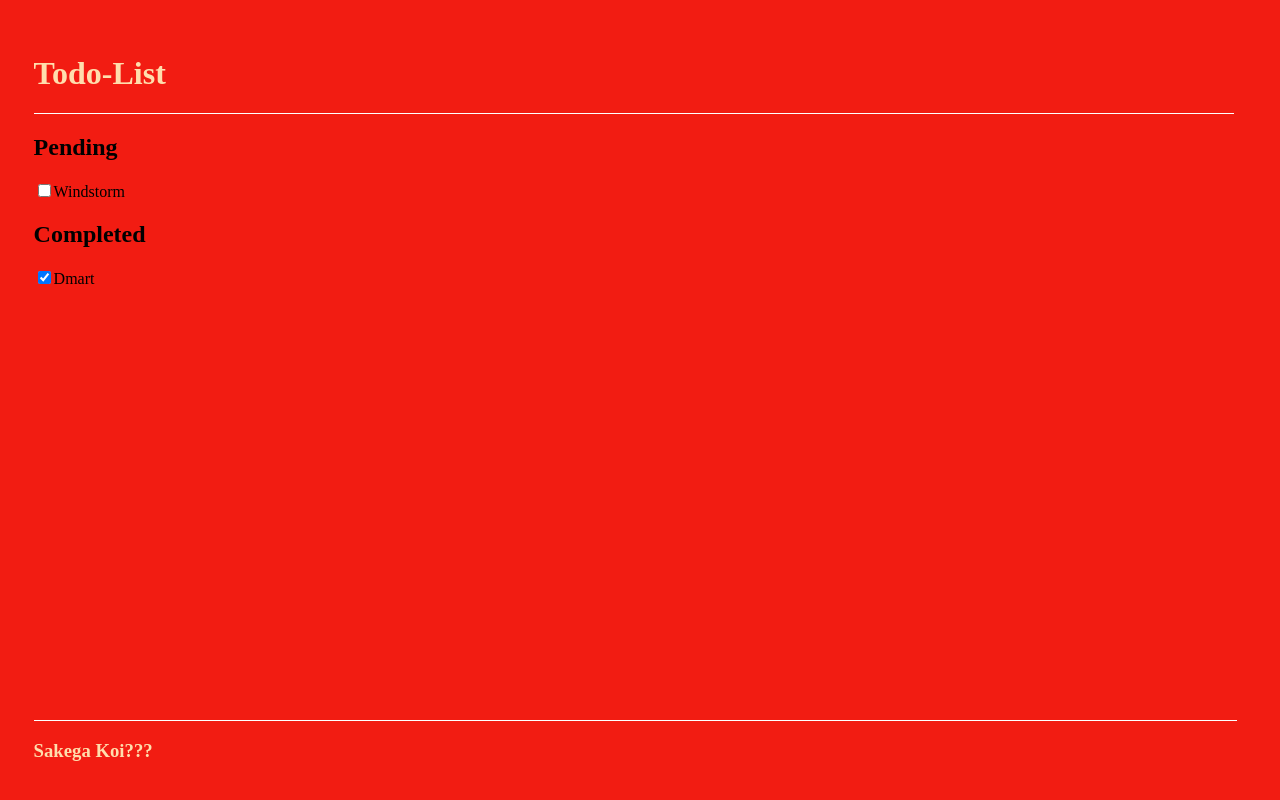
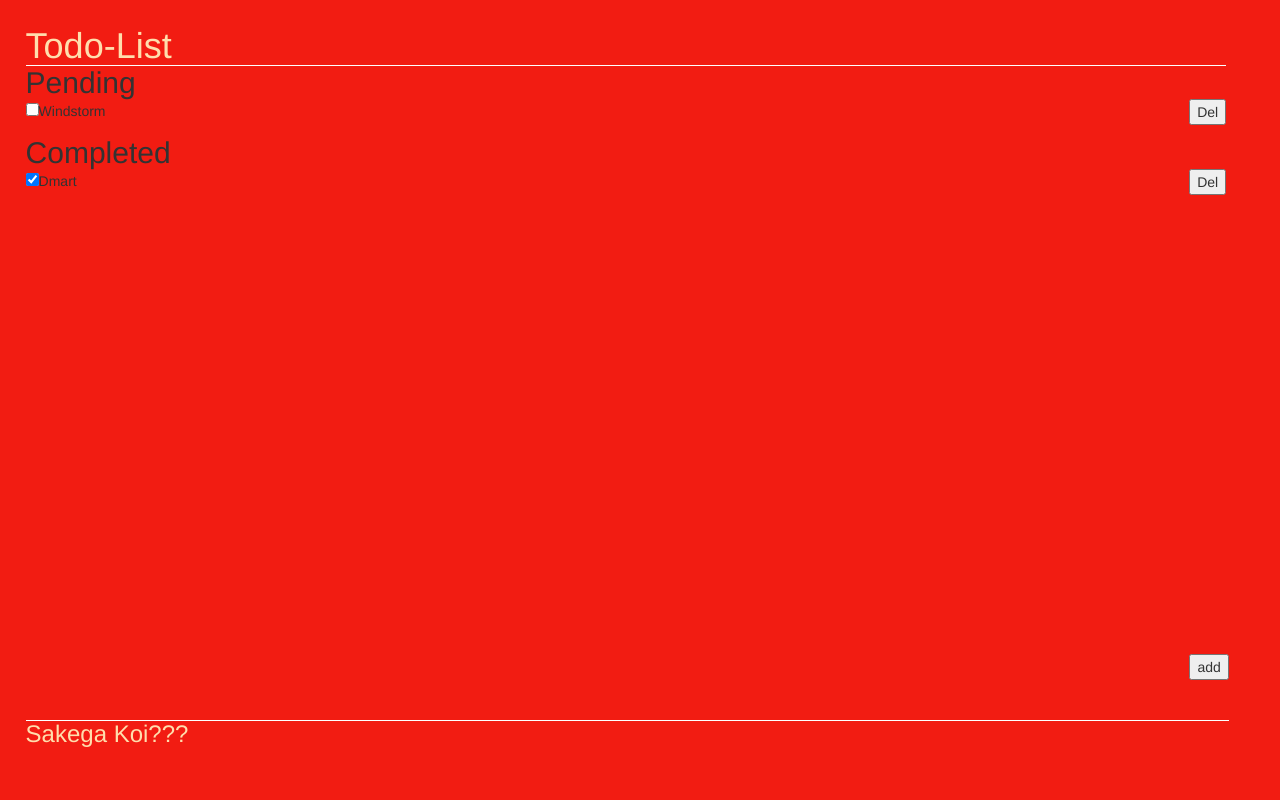
Before and after one commit to ramkdas12/ToDoList, an Angular app in the folder todoList/: page / in a window 1280 px wide. Built offline with nearby package versions, Linux system fonts and the light colour scheme.

Commit message:
Updating Add and delete features with modal

```diff
--- a/todoList/src/app/app.module.ts
+++ b/todoList/src/app/app.module.ts
@@ -2,6 +2,7 @@ import { BrowserModule } from '@angular/platform-browser';
 import { NgModule } from '@angular/core';
 import { FormsModule } from '@angular/forms';
 
+import { ModalComponent } from './modal/modal.component';
 
 import { AppComponent } from './app.component';
 import { HeaderComponent } from './header/header.component';
@@ -11,13 +12,13 @@ import { FooterComponent } from './footer/footer.component';
 import { ListService } from './list.service';
 import { List } from './list.class';
 
-
 @NgModule({
   declarations: [
     AppComponent,
     HeaderComponent,
     SectionComponent,
-    FooterComponent
+    FooterComponent,
+    ModalComponent
   ],
   imports: [
     BrowserModule,
--- /dev/null
+++ b/todoList/src/app/modal/modal.component.css
@@ -0,0 +1,11 @@
+.modalContainer {
+    position: absolute;
+    width: 100vW;
+    height: 100vH;
+    z-index: 999999;
+    top: 0;
+    left: 0;
+    opacity: 0.8;
+    background-color: black;
+    color: white;
+}
--- /dev/null
+++ b/todoList/src/app/modal/modal.component.html
@@ -0,0 +1,25 @@
+<div class="modalContainer">
+    <div class="modalContent">
+        <div class="modalHeader">
+            <h2>Enter Title and Description</h2>
+        </div>
+        <div class="modalBody">
+            <form #addItem="ngForm">
+                <div class="form-group">
+                    <label for="title">Title</label>
+                    <input type="text" class="form-control" id="title" [(ngModel)]='item.title' name="title" required>
+                </div>
+
+                <div class="form-group">
+                    <label for="description">Description</label>
+                    <input type="text" class="form-control" id="description" name="description" [(ngModel)]='item.description' required>
+                </div>
+
+
+            </form>
+        </div>
+        <div class="modalFooter">
+            <button type="submit" [disabled]='!addItem.valid' class="btn btn-success" (click)='updateList()'>Submit</button>
+        </div>
+    </div>
+</div>
--- /dev/null
+++ b/todoList/src/app/modal/modal.component.ts
@@ -0,0 +1,29 @@
+import { Component, Input, OnInit, Output, EventEmitter } from '@angular/core';
+
+import { List } from '../list.class';
+
+@Component({
+    selector: 'modal',
+    templateUrl: './modal.component.html',
+    styleUrls: ['./modal.component.css']
+})
+
+export class ModalComponent implements OnInit {
+    @Input() list: List;
+    @Input() openModal: Boolean;
+    @Output() openModalStatusChange = new EventEmitter<Boolean>();
+
+    item =  new List();
+
+    ngOnInit(): void {
+
+    }
+
+    updateList = function(){
+        this.item.id = this.list.length;
+        this.item.completed = false;
+        this.list.push(this.item);
+        this.openModal = false;
+        this.openModalStatusChange.emit(this.openModal);
+    }
+}
--- a/todoList/src/app/section/section.component.css
+++ b/todoList/src/app/section/section.component.css
@@ -1,3 +1,17 @@
 section {
     width: 100%;
 }
+
+.add {
+    bottom: 0;
+    position: absolute;
+    bottom: 15%;
+    right: 4%;
+}
+
+.close {
+    z-index: 99999999;
+    position: absolute;
+    top: 0;
+    right: 0;
+}
--- a/todoList/src/app/section/section.component.html
+++ b/todoList/src/app/section/section.component.html
@@ -2,19 +2,32 @@
     <div>
         <h2>Pending</h2>
         <div *ngFor='let item of list; let i = index'>
-            <div *ngIf='!item.completed'>
-                <input type='checkbox' class='form-control' [(ngModel)]='item.completed' name='{{item.title}}' />
+            <div *ngIf='!item.completed' class="form-group clear">
+                <input type='checkbox' class='' [(ngModel)]='item.completed' name='{{item.title}}' />
                 <span>{{item.title}}</span>
+                <button class='right clear' (click)='deleteList(index)'>Del</button>
             </div>
         </div>
     </div>
     <div>
         <h2>Completed</h2>
         <div *ngFor='let item of list; let i = index'>
-            <div *ngIf='item.completed'>
-                <input type='checkbox' class='form-control' [(ngModel)]='item.completed' name='{{item.title}}' />
+            <div *ngIf='item.completed' class="form-group clear">
+                <input type='checkbox' class='' [(ngModel)]='item.completed' name='{{item.title}}' />
                 <span>{{item.title}}</span>
+                <button class='right clear' (click)='deleteList(index)'>Del</button>
             </div>
         </div>
     </div>
+    <div class='container' [hidden]='!openModal'>
+        <div class='close right' (click)='closeModal()'>
+            close
+        </div>
+        <modal [list]='list' (openModal)='openModal' (openModalStatusChange)="closeModal($event)">
+
+        </modal>
+    </div>
+    <button class='add' (click)='showModal()'>
+        add
+    </button>
 </section>
--- a/todoList/src/app/section/section.component.ts
+++ b/todoList/src/app/section/section.component.ts
@@ -21,4 +21,18 @@ export class SectionComponent {
         completed: true,
         description: "Nothing"
     }];
+
+    openModal: false;
+
+    deleteList = function(index){
+        this.list.splice(index,1);
+    }
+
+    showModal = function(){
+        this.openModal = true;
+    }
+
+    closeModal = function(){
+        this.openModal = false;
+    }
 }
--- a/todoList/src/index.html
+++ b/todoList/src/index.html
@@ -1,5 +1,6 @@
 <!doctype html>
 <html lang="en">
+
 <head>
     <meta charset="utf-8">
     <title>TodoList</title>
@@ -7,8 +8,11 @@
 
     <meta name="viewport" content="width=device-width, initial-scale=1">
     <link rel="icon" type="image/x-icon" href="favicon.ico">
+    <link rel="stylesheet" href="https://unpkg.com/bootstrap@3.3.7/dist/css/bootstrap.min.css">
 </head>
+
 <body>
     <app-root></app-root>
 </body>
+
 </html>
--- a/todoList/src/styles.css
+++ b/todoList/src/styles.css
@@ -10,3 +10,53 @@ body {
     padding: 2%;
     background-color: #f21c12;
 }
+
+h1,
+h2,
+h3,
+h4,
+h5,
+h5 {
+    margin: 0;
+    padding: 0;
+}
+
+.modalContent {
+    background-color: white;
+    border: 1px solid white;
+    border-radius: 5px;
+    color: black;
+    height: 60%;
+    top: 20%;
+    position: relative;
+    width: 70%;
+    margin: auto;
+    padding: 3%;
+}
+
+.modalHeader {
+    border-bottom: 1px solid #666666;
+    height: 10%;
+}
+
+.modalBody {
+    border-bottom: 1px solid #666666;
+    height: 80%;
+}
+
+.modalFooter {
+    height: 10%;
+    padding-top: 10px;
+}
+
+.right {
+    float: right;
+}
+
+.left {
+    float: left;
+}
+
+.clear {
+    clear: both;
+}
```
Lines whose indentation alone changed are shown as unchanged.
